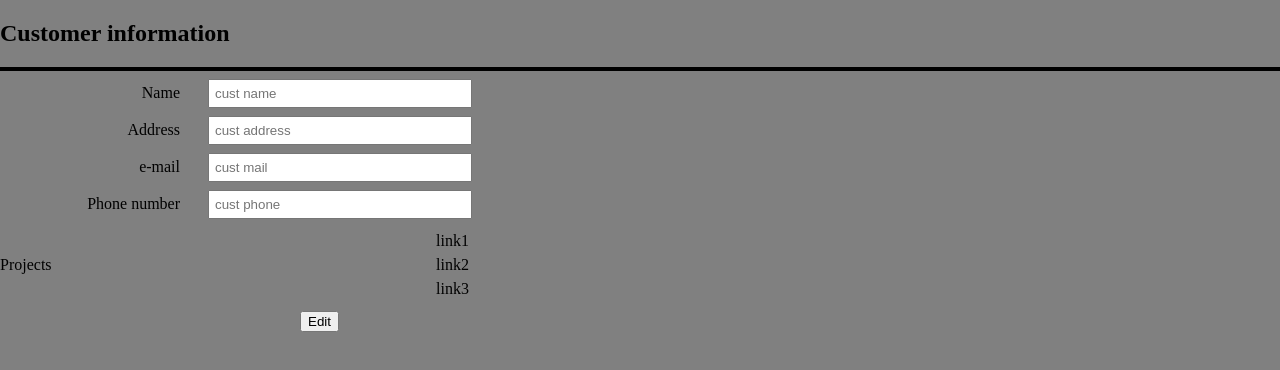
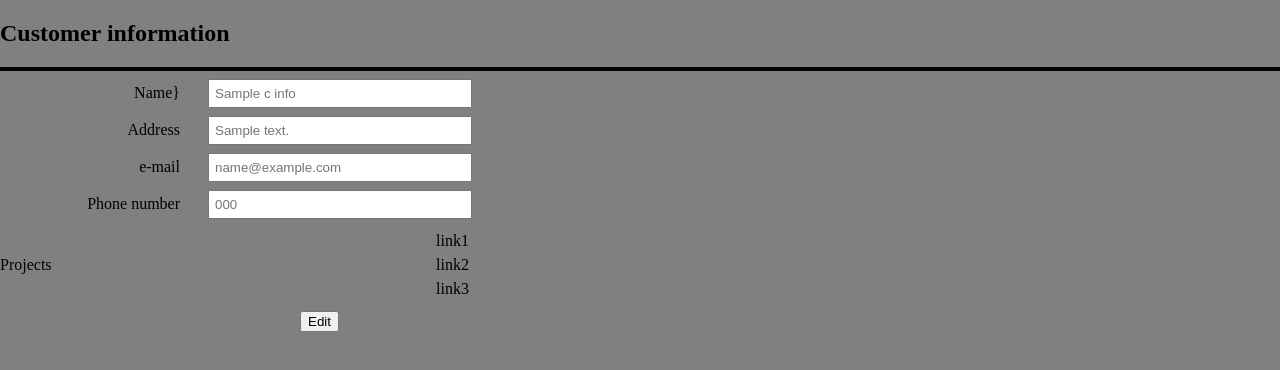
Before and after one commit to jzmujdzin/proj-mngmnt-system, a Flask app: template templates/customer.html in a window 1280 px wide. Shown: the top 370 px of the page. Run offline with Flask 2, Linux system fonts and the light colour scheme; the template is opened without the code that fills it: most values are stand-ins (such as "Sample title", 1, 10 or a date in 2020).

Commit message:
rework customers screen

```diff
--- a/main.py
+++ b/main.py
@@ -9,7 +9,8 @@ from queries.select_data import (check_for_project_viewing_permissions,
                                  get_projects_for_projects_screen,
                                  get_pwd_for_user_name,
                                  get_user_id_for_username, get_user_info,
-                                 get_user_name, get_users_from_list)
+                                 get_user_name, get_users_from_list,
+                                 get_customer_info_for_customer_screen)
 from tools.models import User
 
 app = Flask(__name__, template_folder="templates")
@@ -122,7 +123,8 @@ def user():
 
 @app.route("/customer/<string:cust_name>")
 def customer(cust_name: str):
-    return render_template("customer.html")
+    c_info = get_customer_info_for_customer_screen(cust_name).iloc[0]
+    return render_template("customer.html", c_info=c_info)
 
 
 if __name__ == "__main__":
--- a/queries/select_data.py
+++ b/queries/select_data.py
@@ -93,15 +93,16 @@ def get_user_info_for_user_screen(u_id: int):
 
 
 @select_wrapper
-def get_customer_info_for_customer_screen(cust_id: int):
+def get_customer_info_for_customer_screen(cust_name: str):
     q = f"""
         SELECT name,
+               c.cust_id,
                cust_address,
                cust_email,
                cust_phone
         FROM customerInfo ci
         JOIN customers c on c.cust_id = ci.cust_id
-        WHERE c.cust_id = {cust_id};
+        WHERE LOWER(name) = '{cust_name.lower()}';
         """
     return q
 
--- a/templates/customer.html
+++ b/templates/customer.html
@@ -60,18 +60,18 @@
         <div class ='u-info'>
             <div class='change-u-info'>
 
-                <label for='c-name'>Name</label>
-                <input type='text' id='c-name' placeholder="cust name">
+                <label for='c-name'>Name}</label>
+                <input type='text' id='c-name' placeholder="{{ c_info.get('name') }}">
 
 
                 <label for='c-address'>Address</label>
-                <input name='u-address' id='c-address' placeholder="cust address">
+                <input name='u-address' id='c-address' placeholder="{{ c_info.get('cust_address') }}">
 
                                 <label for='c-mail'>e-mail</label>
-                <input type='text' id='u-name' placeholder="cust mail">
+                <input type='text' id='u-name' placeholder="{{ c_info.get('cust_email') }}">
 
                 <label for='c-phone'>Phone number</label>
-                <input type='text' id='u-surname' placeholder="cust phone">
+                <input type='text' id='u-surname' placeholder="{{ c_info.get('cust_phone') }}">
                 <table>
                     <tr>
                         Projects
```
Also changed, not shown: 1 other file.
